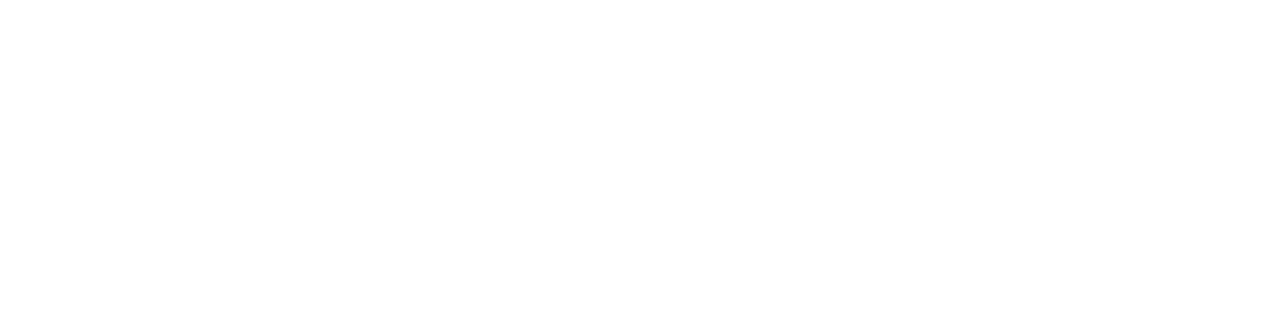
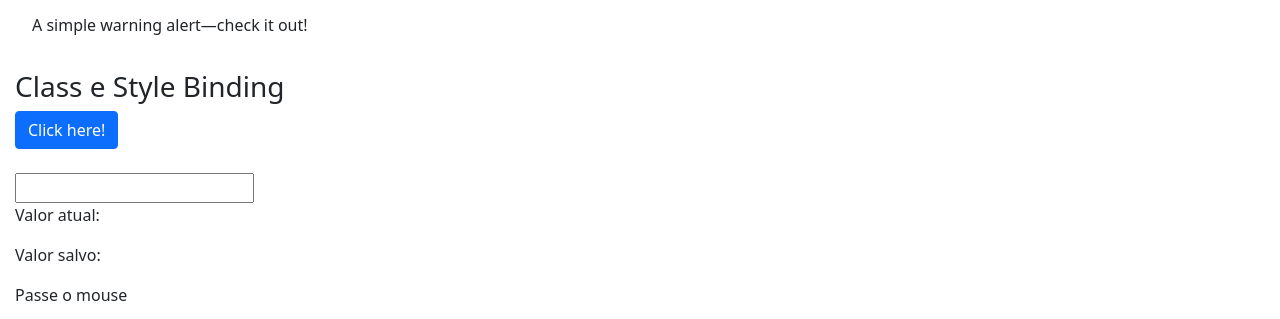
Before and after one commit to brunobr9/curso-angular-loiane, an Angular app: page / in a window 1280 px wide. Shown: the part 1124-1443 px from the top of the page. Before the commit the page ends 1025 px from the top, so only its background shows below. Built offline with nearby package versions, Linux system fonts and the light colour scheme.

Commit message:
Aula 11 - Event binding

```diff
--- a/src/app/app.component.html
+++ b/src/app/app.component.html
@@ -2,7 +2,7 @@
 
 <meu-primeiro-component></meu-primeiro-component>
 
-<!-- <app-meu-primeiro2></app-meu-primeiro2> -->
+<app-meu-primeiro2></app-meu-primeiro2>
 
 <app-cursos></app-cursos>
 
--- a/src/app/data-binding/data-binding.component.css
+++ b/src/app/data-binding/data-binding.component.css
@@ -0,0 +1,4 @@
+.highlight {
+    background-color: blueviolet;
+    font-weight: bold;
+}
--- a/src/app/data-binding/data-binding.component.html
+++ b/src/app/data-binding/data-binding.component.html
@@ -9,21 +9,21 @@
     <h3>Interpolation/Interpolação</h3>
     <p>String renderizada com interpolação: {{ url }}</p>
     <p>1 + 1 = {{ 1 + 1 }}</p>
-        <p>1 + 1 + 1 não é {{ 1 + 1 + getValor()}}</p>
-        <p>{{ getTrue() && 1 == 1}}</p>
+    <p>1 + 1 + 1 não é {{ 1 + 1 + getValor() }}</p>
+    <p>{{ getTrue() && 1 == 1 }}</p>
   </article>
 
   <article>
     <h3>Property Binding</h3>
-        <img src="{{ urlImg }}">
-        <img [src]="urlImg">
-        <img bind-src="urlImg">
+    <img src="{{ urlImg }}" />
+    <img [src]="urlImg" />
+    <img bind-src="urlImg" />
   </article>
 
   <article>
     <h3>Class e Style Binding</h3>
     <div>
-            <select #classe (change)="0">
+      <select #classe (change)="(0)">
         <option value="alert-success">Sucesso</option>
         <!-- <option value="alert-info">Info</option> -->
         <option value="alert-warning">Alerta</option>
@@ -31,20 +31,62 @@
       </select>
     </div>
 
-        <br><br>
+    <br />
 
-        <div class="alert {{ classe.value }}" role="alert">
-            Texto colorido
-        </div>
+    <div class="alert {{ classe.value }}" role="alert">Texto colorido</div>
 
-        <div class="alert" role="alert" [class.alert-success]="classe.value == 'alert-success' ? 'alert-success' : ''">
+    <div
+      class="alert"
+      role="alert"
+      [class.alert-success]="
+        classe.value == 'alert-success' ? 'alert-success' : ''
+      "
+    >
       A simple success alert—check it out!
     </div>
-        <div class="alert alert-warning" role="alert" [class.alert-warning]="classe.value == 'alert-warning'">
+    <div
+      class="alert"
+      role="alert"
+      [class.alert-warning]="classe.value == 'alert-warning'"
+    >
       A simple warning alert—check it out!
     </div>
-        <div class="alert alert-danger" role="alert" [style.display]="classe.value == 'alert-danger' ? 'block' : 'none'">
+    <div
+      class="alert alert-danger"
+      role="alert"
+      [style.display]="classe.value == 'alert-danger' ? 'block' : 'none'"
+    >
       A simple danger alert—check it out!
     </div>
   </article>
+
+  <article>
+    <h3>Class e Style Binding</h3>
+    <div>
+      <button (click)="buttonClick()" class="btn btn-primary">
+        Click here!
+      </button>
+
+      <br /><br />
+
+      <input
+        type="text"
+        #campoInput
+        (keyup)="onKeyUp($event)"
+        (blur)="salvarValor(campoInput.value)"
+        (keyup.enter)="salvarValor($any($event.target).value)"
+      />
+      <p>Valor atual: {{ valorAtual }}</p>
+      <p>Valor salvo: {{ valorSalvo }}</p>
+
+      <span
+        (mouseover)="mouseOver()"
+        (mouseout)="mouseOut()"
+        (click)="mouseClick()"
+        [class.highlight]="isMouseOver"
+        [innerText]="textoMouse"
+      >
+      </span>
+    </div>
+  </article>
 </section>
--- a/src/app/data-binding/data-binding.component.ts
+++ b/src/app/data-binding/data-binding.component.ts
@@ -3,23 +3,63 @@ import { Component, OnInit } from '@angular/core';
 @Component({
   selector: 'app-data-binding',
   templateUrl: './data-binding.component.html',
-  styleUrls: ['./data-binding.component.css']
+  styleUrls: ['./data-binding.component.css'],
 })
 export class DataBindingComponent implements OnInit {
+  strMouse: string = 'Passe o mouse';
   url: string = 'http://google.com';
-  urlImg: string = 'https://placekitten.com/150/150'
+  urlImg: string = 'https://placekitten.com/150/150';
+  valorAtual: any;
+  valorSalvo: string = '';
+  isMouseOver: boolean = false;
+  textoMouse: string = this.strMouse;
+
+  private resetTextMouse() {
+    this.textoMouse = this.strMouse;
+  }
 
   getValor() {
     return 10;
   }
 
-  getTrue(){
+  getTrue() {
     return true;
   }
 
-  constructor() { }
-
-  ngOnInit(): void {
+  buttonClick() {
+    alert('Teste');
   }
 
+  // onKeyUp(event: any) {
+  //   this.valorAtual = event.target.value;
+  // }
+
+  onKeyUp(event: KeyboardEvent) {
+    this.valorAtual = (<HTMLInputElement>event.target).value;
+  }
+
+  salvarValor(valor: string) {
+    this.valorSalvo = valor;
+  }
+
+  mouseOver() {
+    this.isMouseOver = true;
+  }
+
+  mouseOut() {
+    this.isMouseOver = false;
+    // this.resetTextMouse();
+  }
+
+  mouseClick() {
+    if (this.textoMouse == this.strMouse) {
+      this.textoMouse = 'Click!';
+    } else {
+      this.resetTextMouse();
+    }
+  }
+
+  constructor() {}
+
+  ngOnInit(): void {}
 }
```
Lines whose indentation alone changed are shown as unchanged.
